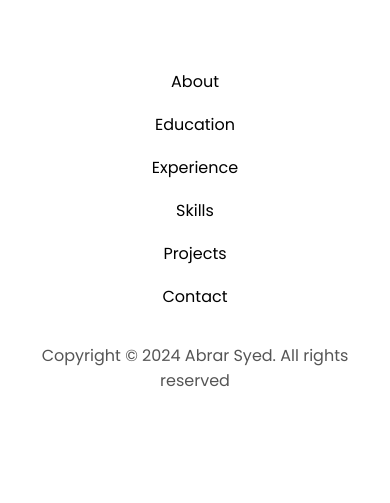
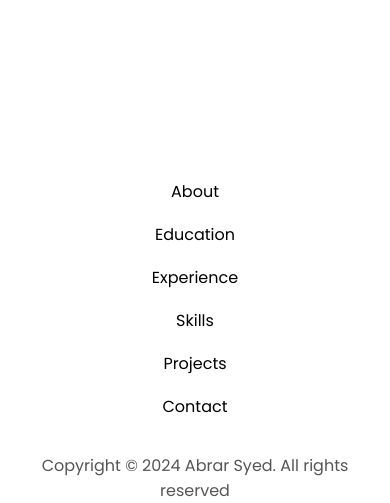
Before and after one commit to abrar-syed/personal-site, a plain HTML site: page index.html in a window 390 px wide. Shown: the part 6809-7312 px from the top of the page. Before the commit the page ends 7208 px from the top, so only its background shows below. Drawn offline with Linux system fonts and the light colour scheme.

Commit message:
nav-links fix

```diff
--- a/mediaqueries.css
+++ b/mediaqueries.css
@@ -1,12 +1,6 @@
-/* @media screen and (min-width: 1401px)  and (max-width: 1592px) {
 
 
-} */
-
 @media screen and (max-width: 1600px)  {
-    /* body{
-        width: 1200px;
-    } */
     #profile{
         height: 83vh;
         margin-bottom: 6rem;
@@ -15,9 +9,6 @@
         flex-wrap: wrap;
         margin-top: 0;
     }
-    /* .about-containers-skills{
-        flex-wrap: wrap;
-    } */
 
     #experience, .experience-details-container{
         margin-top: 2rem;
@@ -40,39 +31,23 @@
         height: 275px;
         margin: 0 auto 2rem;
 
-    }/*
-    .main, .about-containers-skills{
-        flex-wrap: wrap;
     }
-
-
-    .article-container div {
-        width:300px;
-    }*/
 
     #projects{
         padding-top: 100px;
     }
-    /* .about-pic {
-        width: 50vw;
-        height: 40vh;
-    } */
-/*
-   #projects .about-container{
-        flex-wrap: wrap;
-    } */
 
     .text-container{
         padding-top: 160px;
     }
 
-    /*.about-containers-skills{
-        gap: 2rem;
-    }
-     */
      .about-pic{
         width: 42vh;
         height:50vh;
+    }
+
+    footer nav{
+        padding-top: 110px ;
     }
 }
 
@@ -138,6 +113,9 @@
     .about-pic{
         width: 32vh;
         height:40vh;
+    }
+    footer nav{
+        padding-top: 110px;
     }
 
 
--- a/styles.css
+++ b/styles.css
@@ -497,3 +497,7 @@ footer{
 footer p{
     text-align: center;
 }
+
+footer nav {
+    padding-top: 110px;
+}
```
